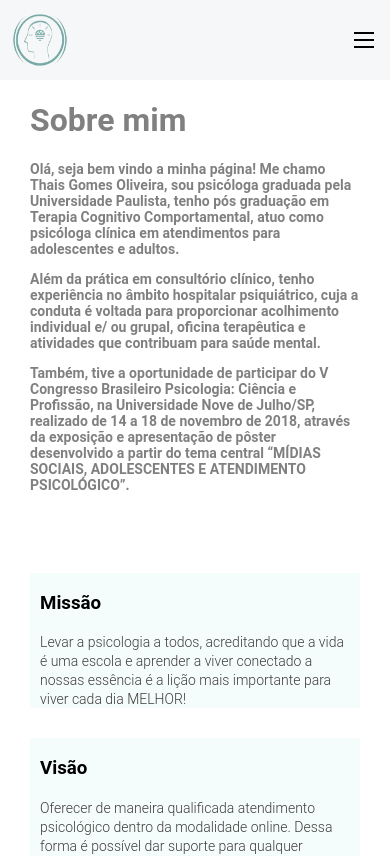
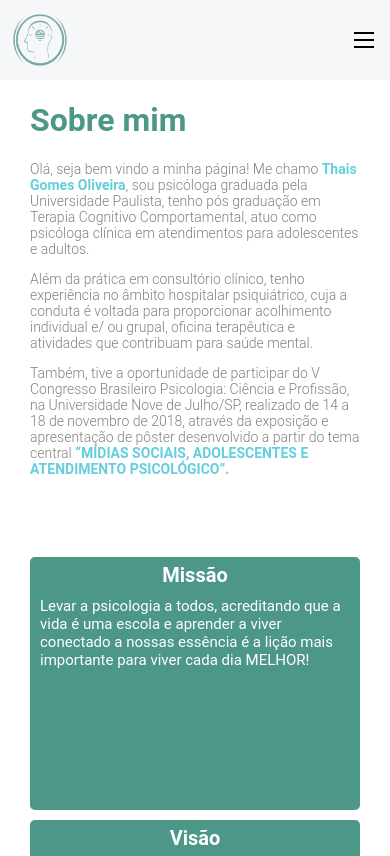
Before and after one commit to marcosrib/site-nextjs, a Next.js app: page /sobre in a window 390 px wide. Shown: the top 856 px of the page. Built offline with nearby package versions, Linux system fonts and the light colour scheme.

Commit message:
feat: Melhorado cards

```diff
--- a/src/components/Card/AboutCard/AboutCard.module.css
+++ b/src/components/Card/AboutCard/AboutCard.module.css
@@ -1,18 +1,44 @@
 .cardContent {
+    display: flex;
+    flex-direction: column;
     width: 50%;
-    padding: 0 10px 0 10px;
-    background-color: rgba(59, 207, 183, 0.05);
+    height: 30vh;
+    padding: 6px 10px 0 10px;
+    background-color: var(--color-green-primary);
+    border-radius: 5px;
+    margin: 0 10px 40px 0px;
 }
 
 #text {
-    color: var(--color-black-primary);
-    font-weight: 300;
-    font-size: 14px;
+    color: var(--color-white);
+    font-weight: 400;
+    font-size: 12px;
+}
+.title {
+    color: var(--color-white);
+    font-weight:bold;
+    font-size: 18px;
+    text-align: center;
+    margin-bottom: 10px;
 }
 
 @media (max-width: 700px) {
     .cardContent {
         width: 100%;
         margin-bottom: 10px;
+        margin-left: 0;
+    }
+
+    #text {
+        color: var(--color-white);
+        font-weight: 400;
+        font-size: 15px;
+    }
+    .title {
+        color: var(--color-white);
+        font-weight:bold;
+        font-size: 20px;
+        text-align: center;
+        margin-bottom: 10px;
     }
 }
--- a/src/components/Card/AboutCard/index.tsx
+++ b/src/components/Card/AboutCard/index.tsx
@@ -7,7 +7,7 @@ interface Props {
 function AboutCard({ text, title }: Props) {
   return (
     <div className={styles.cardContent}>
-      <h3>{title}</h3>
+      <span className={styles.title}>{title}</span>
       <span id={styles.text}>
         {text}
       </span>
--- a/src/pages/sobre/Sobre.module.css
+++ b/src/pages/sobre/Sobre.module.css
@@ -8,7 +8,8 @@
 }
 
 #title {
-    color: var(--color-grey-primary);
+    color: var(--color-green-primary);
+
 }
 
 
@@ -17,20 +18,18 @@
     margin-top: 80px;
     display: flex;
     flex-direction: row;
+    align-items: flex-start;
 }
 
 #text {
     color: var(--color-grey-primary);
-    font-weight: 600;
+    font-weight: 300;
     font-size: 14px;
 }
 
-.verticalLine {
-    width: 4px;
-    background: var(--color-primary);
-    float: left;
-    height: auto;
-    margin: 10px 0 10px 0;
+#textStrong {
+    color: var(--color-blue-primary);
+    font-weight: bold;
 }
 
 @media (max-width: 700px) {
--- a/src/pages/sobre/index.tsx
+++ b/src/pages/sobre/index.tsx
@@ -5,18 +5,17 @@ function sobre() {
   return (
     <div className={styles.container} >
       <h1 id={styles.title}>Sobre mim</h1>
-      <p id={styles.text}>Olá, seja bem vindo a minha página! Me chamo Thais Gomes Oliveira, sou psicóloga graduada pela Universidade Paulista, tenho pós graduação em Terapia Cognitivo Comportamental, atuo como psicóloga clínica em atendimentos para adolescentes e adultos.</p>
+      <p id={styles.text}>Olá, seja bem vindo a minha página! Me chamo <span id={styles.textStrong}> Thais Gomes Oliveira</span>, sou psicóloga graduada pela Universidade Paulista, tenho pós graduação em Terapia Cognitivo Comportamental, atuo como psicóloga clínica em atendimentos para adolescentes e adultos.</p>
       <p id={styles.text}>Além da prática em consultório clínico, tenho experiência no âmbito hospitalar psiquiátrico, cuja a conduta é voltada para proporcionar acolhimento individual e/ ou grupal, oficina terapêutica e atividades que contribuam para saúde mental.</p>
-      <p id={styles.text}>Também, tive a oportunidade de participar do V Congresso Brasileiro Psicologia: Ciência e Profissão, na Universidade Nove de Julho/SP, realizado de 14 a 18 de novembro de 2018, através da exposição e apresentação de pôster desenvolvido a partir do tema central “MÍDIAS SOCIAIS, ADOLESCENTES E ATENDIMENTO PSICOLÓGICO”.</p>
+      <p id={styles.text}>Também, tive a oportunidade de participar do V Congresso Brasileiro Psicologia: Ciência e Profissão, na Universidade Nove de Julho/SP, realizado de 14 a 18 de novembro de 2018, através da exposição e apresentação de pôster desenvolvido a partir do tema central
+      <span id={styles.textStrong}> “MÍDIAS SOCIAIS, ADOLESCENTES E ATENDIMENTO PSICOLÓGICO”.</span></p>
       <div className={styles.card}>
         <AboutCard
           title="Missão"
           text="Levar a psicologia a todos, acreditando que a vida é uma escola e aprender a viver conectado a nossas essência é a lição mais importante para viver cada dia MELHOR!" />
-        <div className={styles.verticalLine}></div>
         <AboutCard
           title="Visão"
           text="Oferecer de maneira qualificada atendimento psicológico dentro da modalidade online. Dessa forma é possível dar suporte para qualquer pessoa do Brasil ou até mesmo para brasileiros que moram no exterior." />
-        <div className={styles.verticalLine}></div>
         <AboutCard
           title="Valores"
           text="Sou uma alma humana, comprometida, determinada, de coração grato e motivada. Apaixonada pelo que faz, tenho como essência trabalhar ajudando as pessoas na busca do seu PROPÓSITO, QUALIDADE DE VIDA, SAÚDE MENTAL e sua MELHOR VERSÃO!" />
--- a/styles/globals.css
+++ b/styles/globals.css
@@ -8,6 +8,7 @@
   --color-grey-primary: #808080;
   --color-black-primary: #3F3B3B;
   --color-background: #f6f7f9;
+  --color-blue-primary: #65cedd;
 }
 
 html, body {
```
